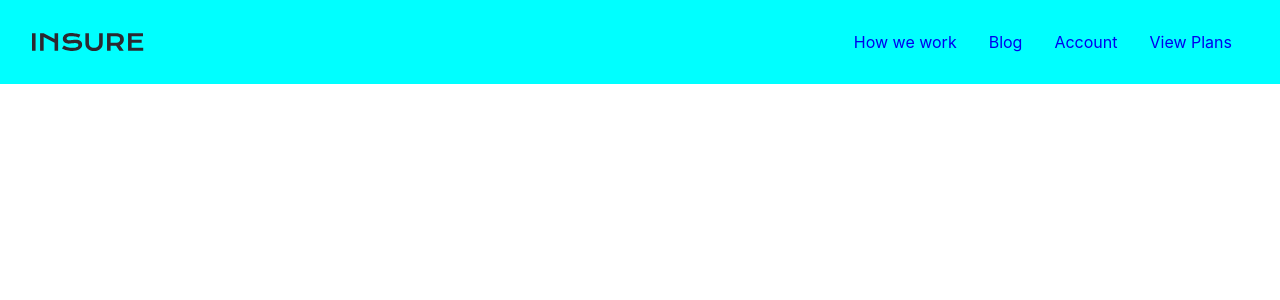
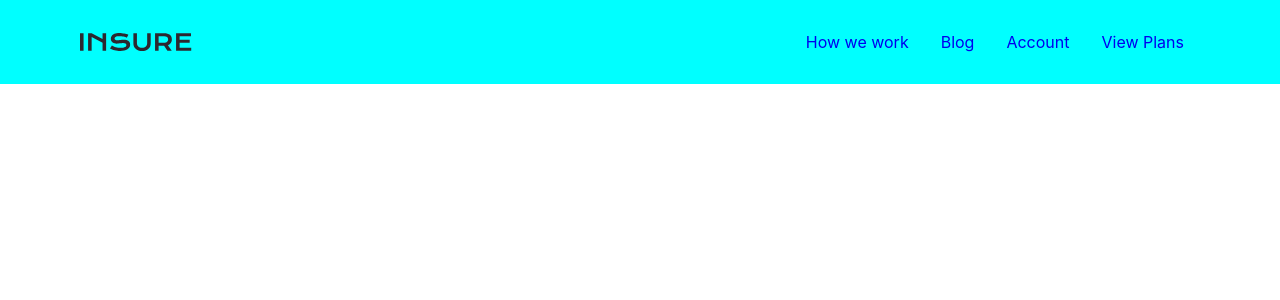
Before and after one commit to Mfried95/insure-landing-page, a React (Create React App) app: page / in a window 1280 px wide. Shown: the top 300 px of the page. Built offline with nearby package versions, Linux system fonts and the light colour scheme.

Commit message:
Update navigation.css
- Changed padding on nav menu to fit the design

```diff
--- a/src/Styles/navigation.css
+++ b/src/Styles/navigation.css
@@ -2,7 +2,7 @@ header{
     display: flex;
     align-items: center;
     justify-content: space-between;
-    padding: 2em;
+    padding: 2em 5em;
     background-color: aqua;
 }
 
```
